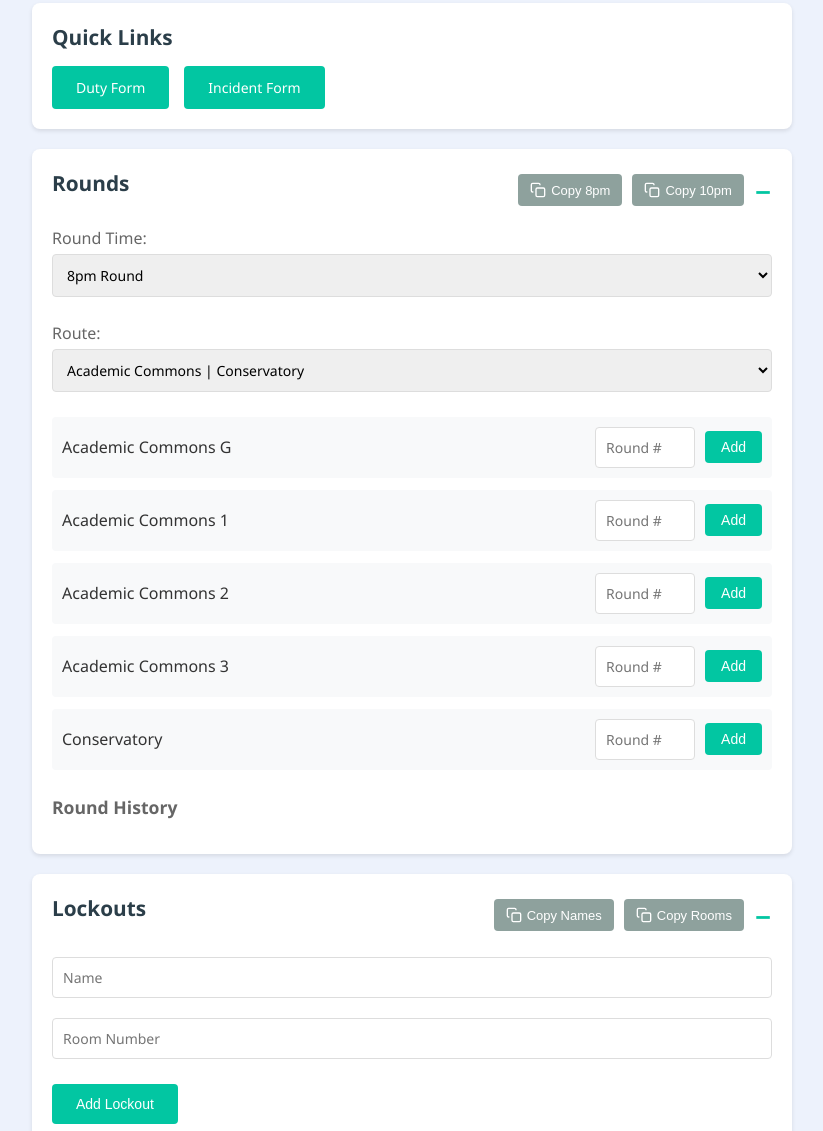
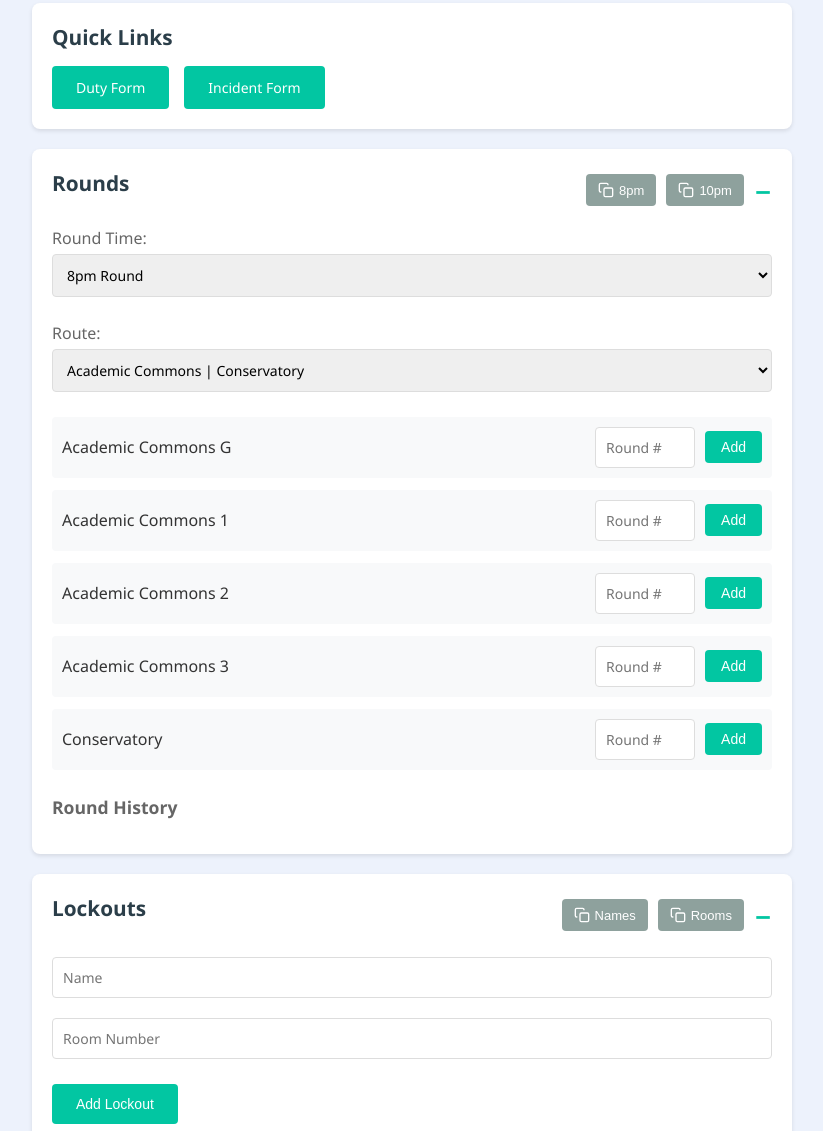
Before and after one commit to Keely-X/duty-shift-notetaker, a plain HTML site: page index.html in a window 1280 px wide. Shown: the part 720-1851 px from the top of the page, without its empty margins (228-1051 px from the left). Drawn offline with Linux system fonts and the light colour scheme.

Commit message:
edited copy buttons for a cleaner look

```diff
--- a/index.html
+++ b/index.html
@@ -60,14 +60,14 @@
           <rect x="9" y="9" width="13" height="13" rx="2" ry="2"></rect>
           <path d="M5 15H4a2 2 0 0 1-2-2V4a2 2 0 0 1 2-2h9a2 2 0 0 1 2 2v1"></path>
         </svg>
-        Copy 8pm
+        8pm
       </button>
       <button class="copy-btn" onclick="copyRounds('10pm'); event.stopPropagation();" title="Copy 10pm rounds">
         <svg width="16" height="16" viewBox="0 0 24 24" fill="none" stroke="currentColor" stroke-width="2">
           <rect x="9" y="9" width="13" height="13" rx="2" ry="2"></rect>
           <path d="M5 15H4a2 2 0 0 1-2-2V4a2 2 0 0 1 2-2h9a2 2 0 0 1 2 2v1"></path>
         </svg>
-        Copy 10pm
+        10pm
       </button>
       <span class="toggle-icon" id="roundsToggle">−</span>
     </div>
@@ -105,14 +105,14 @@
           <rect x="9" y="9" width="13" height="13" rx="2" ry="2"></rect>
           <path d="M5 15H4a2 2 0 0 1-2-2V4a2 2 0 0 1 2-2h9a2 2 0 0 1 2 2v1"></path>
         </svg>
-        Copy Names
+        Names
       </button>
       <button class="copy-btn" onclick="copyLockoutsRooms(); event.stopPropagation();" title="Copy Room Numbers">
         <svg width="16" height="16" viewBox="0 0 24 24" fill="none" stroke="currentColor" stroke-width="2">
           <rect x="9" y="9" width="13" height="13" rx="2" ry="2"></rect>
           <path d="M5 15H4a2 2 0 0 1-2-2V4a2 2 0 0 1 2-2h9a2 2 0 0 1 2 2v1"></path>
         </svg>
-        Copy Rooms
+        Rooms
       </button>
       <span class="toggle-icon" id="lockoutsToggle">−</span>
     </div>
```
